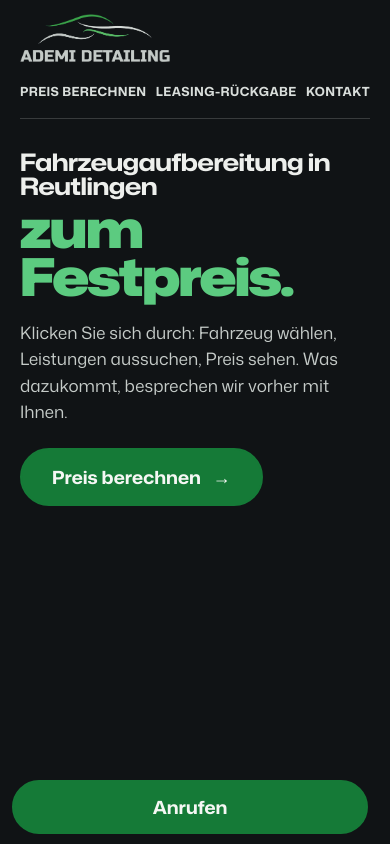
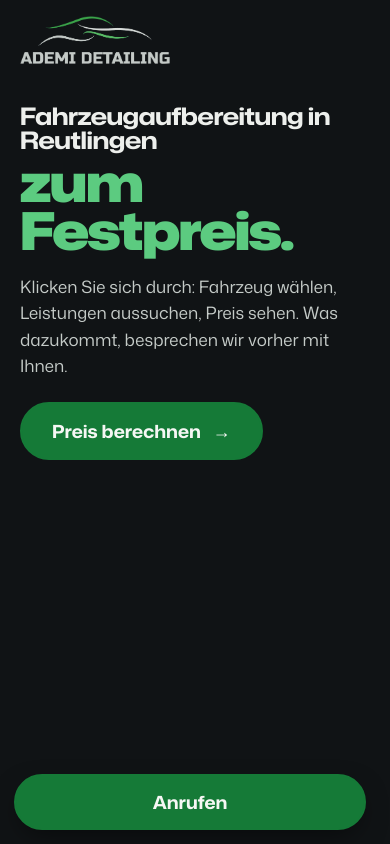
Before and after one commit to Bilal-Altu/ademi-detailing, a plain HTML site: page index.html in a window 390 px wide. Shown: the top 844 px of the page. Drawn offline with Linux system fonts and the light colour scheme.

Commit message:
Handy: Menü oben weg, Anruf-Knopf frei schwebend, Hero höher
Co-Authored-By: Claude Opus 5.5 <noreply@anthropic.com>

```diff
--- a/index.html
+++ b/index.html
@@ -245,21 +245,20 @@
     .linie-gross { width: 110vw; left: 30%; opacity: .45; }
   }
   @media (max-width: 720px) {
-    body { font-size: 18px; padding-bottom: 82px; }
-    .kopf .huelle { flex-wrap: wrap; gap: 6px 16px; padding-top: 14px; padding-bottom: 4px; }
+    body { font-size: 18px; padding-bottom: 84px; }
+    /* Handy: nur Logo oben – kein Menü, keine Linie (Bilal: „zu überladen“) */
+    .kopf .huelle { padding-top: 16px; padding-bottom: 0; }
+    .kopf .huelle::after { display: none; }
     .kopf .logo img { width: 150px; }
-    .kopf .tel { display: none; }
-    .kopf nav { order: 3; width: 100%; margin: 0; justify-content: space-between; gap: 4px; }
-    .kopf nav a { padding: 14px 0; min-height: 44px; font-size: 12.5px; font-stretch: 100%; letter-spacing: .03em; white-space: nowrap; border-radius: 0; }
-    .kopf nav a:hover { background: none; }
+    .kopf .tel, .kopf nav { display: none; }
     .hero { min-height: 100svh; }
-    .hero .huelle { justify-content: flex-start; padding-top: 150px; padding-bottom: 28svh; }
+    .hero .huelle { justify-content: flex-start; padding-top: 104px; padding-bottom: 34svh; }
     .hero .lead { font-size: 17px; margin: 18px 0 24px; }
     .hero .aktionen .anruf { display: none; }
     .linie-gross { top: auto; bottom: 8px; transform: none; width: 125vw; left: -8vw; opacity: .7; }
     .hero-video video, .hero-video img { object-position: 50% 100%; }
     .hero-video::after { background: linear-gradient(180deg, rgba(16,19,21,.9) 0%, rgba(16,19,21,.72) 48%, rgba(16,19,21,.1) 72%, rgba(16,19,21,0) 100%); }
-    .ki-marke { bottom: 96px; }
+    .ki-marke { bottom: 92px; }
     .kacheln, .kacheln.zwei { grid-template-columns: 1fr; }
     .kachel { min-height: 0; padding: 16px 52px 16px 16px; }
     .schritt-bereich { min-height: 0; }
@@ -267,12 +266,13 @@
     .kontakt dl { grid-template-columns: 1fr; gap: 2px; }
     .kontakt dd { margin-bottom: 14px; }
     .fussleiste .rechts { margin-left: 0; }
+    /* Anruf-Knopf schwebt frei, ohne schwarzen Balken dahinter */
     .leiste {
       display: grid; grid-template-columns: 1fr auto; gap: 10px; position: fixed; left: 0; right: 0; bottom: 0; z-index: 20;
-      padding: 10px 12px calc(10px + env(safe-area-inset-bottom)); background: var(--nacht);
+      padding: 0 14px calc(14px + env(safe-area-inset-bottom)); background: none; pointer-events: none;
     }
-    .leiste .knopf { min-height: 54px; }
-    .leiste .preis-knopf { color: var(--gruen-hell); border-color: #3A4144; padding: 0 18px; }
+    .leiste .knopf { min-height: 56px; pointer-events: auto; box-shadow: 0 10px 28px -8px rgba(0,0,0,.55); }
+    .leiste .preis-knopf { background: var(--nacht); color: var(--gruen-hell); border-color: #3A4144; padding: 0 18px; }
     .leiste .preis-knopf[hidden] { display: none; }
   }
   @media (prefers-reduced-motion: reduce) {
```
